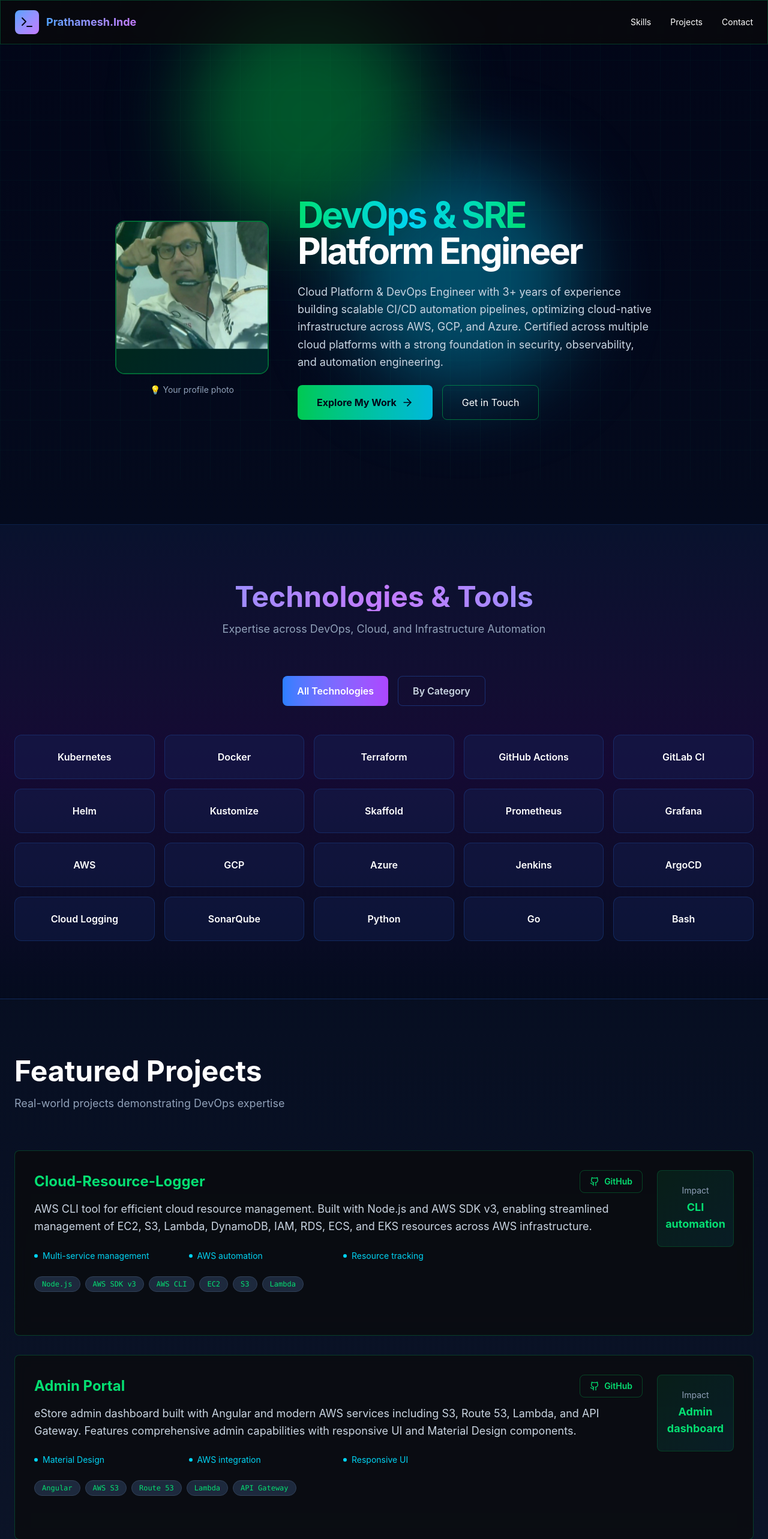
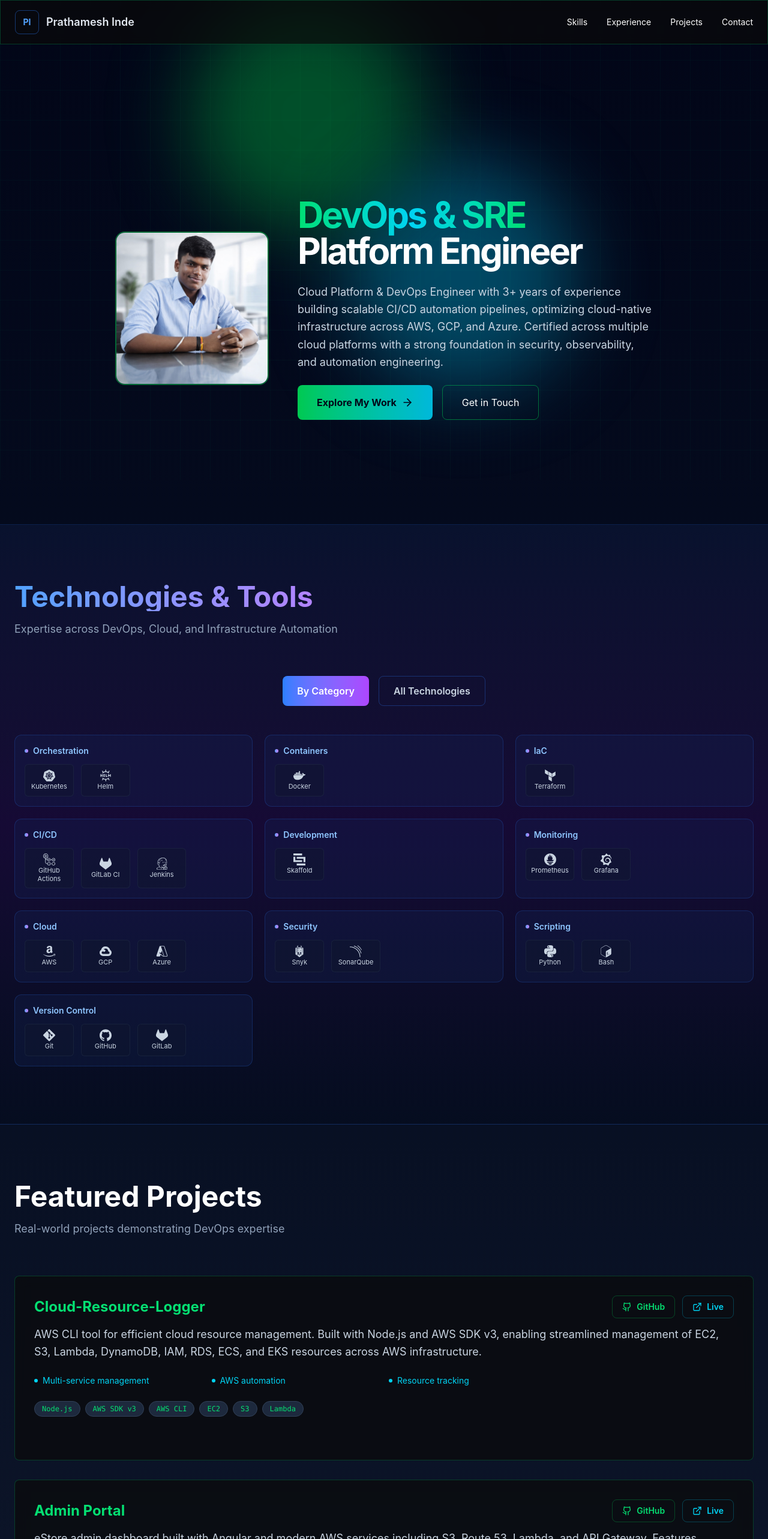
Before and after one commit to imInde09/devops-portfolio, a Next.js app: page / in a window 1280 px wide. Shown: the top 2566 px of the page at 60% size. Built offline with nearby package versions, Linux system fonts and the light colour scheme.

Commit message:
Code updates

```diff
--- a/package.json
+++ b/package.json
@@ -17,6 +17,7 @@
     "next": "16.1.1",
     "react": "19.2.3",
     "react-dom": "19.2.3",
+    "react-icons": "^5.5.0",
     "tailwind-merge": "^3.4.0"
   },
   "devDependencies": {
--- a/src/app/page.tsx
+++ b/src/app/page.tsx
@@ -9,6 +9,57 @@ import Certifications from "@/components/Certifications";
 import Experience from "@/components/Experience";
 import Contact from "@/components/Contact";
 import Footer from "@/components/Footer";
+import { IconType } from "react-icons";
+import {
+  SiKubernetes,
+  SiDocker,
+  SiTerraform,
+  SiGithubactions,
+  SiGitlab,
+  SiHelm,
+  SiSkaffold,
+  SiPrometheus,
+  SiGrafana,
+  SiAmazon,
+  SiGooglecloud,
+  SiJenkins,
+  SiSonarqube,
+  SiPython,
+  SiGnubash,
+  SiGit,
+  SiGithub,
+  SiSnyk,
+} from "react-icons/si";
+import { VscAzure } from "react-icons/vsc";
+
+interface TechTool {
+  name: string;
+  icon: IconType;
+  category: string;
+}
+
+const techTools: TechTool[] = [
+  { name: "Kubernetes", icon: SiKubernetes, category: "Orchestration" },
+  { name: "Docker", icon: SiDocker, category: "Containers" },
+  { name: "Terraform", icon: SiTerraform, category: "IaC" },
+  { name: "GitHub Actions", icon: SiGithubactions, category: "CI/CD" },
+  { name: "GitLab CI", icon: SiGitlab, category: "CI/CD" },
+  { name: "Helm", icon: SiHelm, category: "Orchestration" },
+  { name: "Skaffold", icon: SiSkaffold, category: "Development" },
+  { name: "Prometheus", icon: SiPrometheus, category: "Monitoring" },
+  { name: "Grafana", icon: SiGrafana, category: "Monitoring" },
+  { name: "AWS", icon: SiAmazon, category: "Cloud" },
+  { name: "GCP", icon: SiGooglecloud, category: "Cloud" },
+  { name: "Azure", icon: VscAzure, category: "Cloud" },
+  { name: "Jenkins", icon: SiJenkins, category: "CI/CD" },
+  { name: "Snyk", icon: SiSnyk, category: "Security" },
+  { name: "SonarQube", icon: SiSonarqube, category: "Security" },
+  { name: "Python", icon: SiPython, category: "Scripting" },
+  { name: "Bash", icon: SiGnubash, category: "Scripting" },
+  { name: "Git", icon: SiGit, category: "Version Control" },
+  { name: "GitHub", icon: SiGithub, category: "Version Control" },
+  { name: "GitLab", icon: SiGitlab, category: "Version Control" },
+];
 
 const bootLogs = [
   "$ initializing devops platform...",
@@ -26,57 +77,25 @@ const bootLogs = [
   "root@prathamesh:~# ",
 ];
 
-const techTools = [
-  { name: "Kubernetes", icon: "k8s", category: "Orchestration" },
-  { name: "Docker", icon: "docker", category: "Containers" },
-  { name: "Terraform", icon: "terraform", category: "IaC" },
-  { name: "GitHub Actions", icon: "github", category: "CI/CD" },
-  { name: "GitLab CI", icon: "gitlab", category: "CI/CD" },
-  { name: "Helm", icon: "helm", category: "Orchestration" },
-  { name: "Kustomize", icon: "kustomize", category: "Orchestration" },
-  { name: "Skaffold", icon: "skaffold", category: "Development" },
-  { name: "Prometheus", icon: "prometheus", category: "Monitoring" },
-  { name: "Grafana", icon: "grafana", category: "Monitoring" },
-  { name: "AWS", icon: "aws", category: "Cloud" },
-  { name: "GCP", icon: "gcp", category: "Cloud" },
-  { name: "Azure", icon: "azure", category: "Cloud" },
-  { name: "Jenkins", icon: "jenkins", category: "CI/CD" },
-  { name: "ArgoCD", icon: "argocd", category: "GitOps" },
-  { name: "Cloud Logging", icon: "logging", category: "Monitoring" },
-  { name: "SonarQube", icon: "sonarqube", category: "Security" },
-  { name: "Python", icon: "python", category: "Programming" },
-  { name: "Go", icon: "go", category: "Programming" },
-  { name: "Bash", icon: "bash", category: "Scripting" },
-];
-
 const projectsData = [
   {
     title: "Cloud-Resource-Logger",
     description:
       "AWS CLI tool for efficient cloud resource management. Built with Node.js and AWS SDK v3, enabling streamlined management of EC2, S3, Lambda, DynamoDB, IAM, RDS, ECS, and EKS resources across AWS infrastructure.",
-    impact: "CLI automation",
     technologies: ["Node.js", "AWS SDK v3", "AWS CLI", "EC2", "S3", "Lambda"],
     highlights: ["Multi-service management", "AWS automation", "Resource tracking"],
     github: "https://github.com/imInde09/Cloud-Resource-Logger",
+    live: "https://npmjs.com/package/cloud-resource-logger"
   },
   {
     title: "Admin Portal",
     description:
       "eStore admin dashboard built with Angular and modern AWS services including S3, Route 53, Lambda, and API Gateway. Features comprehensive admin capabilities with responsive UI and Material Design components.",
-    impact: "Admin dashboard",
     technologies: ["Angular", "AWS S3", "Route 53", "Lambda", "API Gateway"],
     highlights: ["Material Design", "AWS integration", "Responsive UI"],
     github: "https://github.com/imInde09/Admin-Portal",
-  },
-  {
-    title: "Portfolio Website",
-    description:
-      "Personal portfolio website built with HTML, CSS, JavaScript, and Bootstrap. Showcases projects, skills, and professional experience with a modern responsive design.",
-    impact: "Web design",
-    technologies: ["HTML", "CSS", "JavaScript", "Bootstrap"],
-    highlights: ["Responsive design", "Modern UI", "Portfolio showcase"],
-    github: "https://github.com/imInde09/Portfolio-Website",
-  },
+    live: "https://admin-portal.prathameshinde.site/"
+  }
 ];
 
 const certifications = [
@@ -86,7 +105,7 @@ const certifications = [
     year: "2024",
     expiresIn: "2026",
     color: "from-blue-500 to-cyan-500",
-    url: "https://verify.snowflakeu.com",
+    url: "https://achieve.snowflake.com/9d9e6bb5-09c1-4a6e-8eb4-704c32cb4844",
   },
   {
     title: "AWS Certified Cloud Practitioner",
@@ -94,7 +113,7 @@ const certifications = [
     year: "2024",
     expiresIn: "2027",
     color: "from-orange-500 to-yellow-500",
-    url: "https://www.credly.com/badges/your-aws-badge-id",
+    url: "https://www.credly.com/badges/2394e3f8-aac2-4052-87e0-97a32761d600/public_url",
   },
   {
     title: "Google Cloud Certified Associate Cloud Engineer",
@@ -102,7 +121,7 @@ const certifications = [
     year: "2023",
     expiresIn: "2026",
     color: "from-red-500 to-orange-500",
-    url: "https://www.credential.net/your-google-cloud-badge",
+    url: "https://google.accredible.com/13f031af-b785-4224-bf86-0c7cccfd91c1?key=258dfc25da7a8b5c117f1e75c8892989ddc8cac9b8d635b0cd697a2fdb6497a5",
   },
   {
     title: "Oracle Cloud Infrastructure Certified Foundations Associate",
@@ -110,7 +129,7 @@ const certifications = [
     year: "2023",
     expiresIn: "2025",
     color: "from-red-600 to-red-500",
-    url: "https://www.credly.com/badges/your-oracle-badge-id",
+    url: "https://catalog-education.oracle.com/pls/certview/sharebadge?id=E22C8AD1BAAA1C8F52DB691B64BEC43C8359B5F638AA852BF3DA3C80FAA7393F",
   },
   {
     title: "Oracle Cloud Infrastructure AI Certified Foundations Associate",
@@ -118,14 +137,14 @@ const certifications = [
     year: "2023",
     expiresIn: "2025",
     color: "from-yellow-500 to-orange-500",
-    url: "https://www.credly.com/badges/your-oracle-ai-badge-id",
+    url: "https://catalog-education.oracle.com/pls/certview/sharebadge?id=17B223F1C7E0DFBF8048E42974ABCC5D547471B9AC74C350BF0E2E31E59C7769",
   },
   {
     title: "Microsoft Certified: Azure Fundamentals",
     issuer: "Microsoft",
     year: "2024",
     color: "from-blue-600 to-blue-400",
-    url: "https://learn.microsoft.com/en-us/users/prathameshomprakashinde-9834/credentials/b415794285445557",
+    url: "https://learn.microsoft.com/api/credentials/share/en-us/PrathameshInde-9413/C1BB57EDE2B5A404?sharingId=D722D9B34493F72F",
   },
   {
     title: "GitHub Foundations",
@@ -133,7 +152,7 @@ const certifications = [
     year: "2024",
     expiresIn: "2027",
     color: "from-gray-700 to-gray-900",
-    url: "https://www.credly.com/badges/your-github-badge-id",
+    url: "https://www.credly.com/badges/4c9abc5c-8718-4d51-bb18-3860b6606a31/linked_in_profile",
   },
 ];
 
@@ -196,7 +215,6 @@ const experiences = [
 export default function Home() {
   const [visibleLogs, setVisibleLogs] = useState<string[]>([]);
   const [showHero, setShowHero] = useState(false);
-  const [showTechCategory, setShowTechCategory] = useState(false);
 
   useEffect(() => {
     let index = 0;
@@ -224,10 +242,10 @@ export default function Home() {
 
       <Header />
       <Hero visibleLogs={visibleLogs} showHero={showHero} />
-      <Skills techTools={techTools} showTechCategory={showTechCategory} setShowTechCategory={setShowTechCategory} />
+      <Skills techTools={techTools} />
       <Projects projectsData={projectsData} />
-      <Certifications certifications={certifications} />
       <Experience experiences={experiences} />
+       <Certifications certifications={certifications} />
       <Contact />
       <Footer />
     </div>
--- a/src/components/Experience.tsx
+++ b/src/components/Experience.tsx
@@ -15,10 +15,11 @@ interface ExperienceProps {
 
 export default function Experience({ experiences }: ExperienceProps) {
   return (
-    <section className="relative py-24 px-6 bg-gradient-to-b from-slate-950/30 to-blue-950/30 border-y border-blue-500/20">
-      <div className="max-w-4xl mx-auto">
+    <section id="experience" className="relative py-24 px-6 bg-gradient-to-b from-purple-950/30 to-blue-950/30 border-y border-blue-500/20">
+      <div className="max-w-7xl mx-auto">
         <div className="mb-16">
           <h2 className="text-5xl font-bold mb-4 bg-gradient-to-r from-blue-400 to-purple-400 bg-clip-text text-transparent">Professional Journey</h2>
+            <p className="text-slate-400 text-lg">A glimpse into my career progression and key milestones</p>
         </div>
 
         <div className="space-y-8 relative">
--- a/src/components/Footer.tsx
+++ b/src/components/Footer.tsx
@@ -4,7 +4,7 @@ export default function Footer() {
   return (
     <footer className="relative border-t border-green-500/10 py-8 px-6">
       <div className="max-w-7xl mx-auto flex items-center justify-between text-sm text-slate-500">
-        <p>© 2024 Prathamesh Inde. All rights reserved.</p>
+        <p>© 2026 Prathamesh Inde. All rights reserved.</p>
         <p className="font-mono">
           status: <span className="text-green-400">operational</span>
         </p>
--- a/src/components/Header.tsx
+++ b/src/components/Header.tsx
@@ -6,15 +6,34 @@ export default function Header() {
     return (
         <nav className="relative border-b border-blue-500/20 glass backdrop-blur-md sticky top-0 z-50">
             <div className="max-w-7xl mx-auto px-6 py-4 flex items-center justify-between">
-        <div className="flex items-center gap-3">
-          <div className="w-10 h-10 rounded-lg bg-gradient-to-br from-blue-400 to-purple-400 flex items-center justify-center">
-            <Terminal className="w-6 h-6 text-slate-950" />
+                <div className="flex items-center gap-3 group cursor-pointer">
+                    {/* Logo box */}
+                    <div className="w-10 h-10 rounded-lg border border-blue-500/40 flex items-center justify-center
+                  transition-all duration-300
+                  group-hover:border-blue-400
+                  group-hover:shadow-lg group-hover:shadow-blue-500/40">
+                        <span className="font-bold text-sm text-blue-400
+                     transition-colors duration-300
+                     group-hover:text-blue-300">
+                            PI
+                        </span>
                     </div>
-          <span className="font-bold text-lg bg-gradient-to-r from-blue-400 to-purple-400 bg-clip-text text-transparent">Prathamesh.Inde</span>
+
+                    {/* Name */}
+                    <span className="font-semibold text-lg text-slate-200
+                   transition-all duration-300
+                   group-hover:text-white">
+                        Prathamesh Inde
+                    </span>
                 </div>
+
+
                 <div className="flex items-center gap-8">
-          <a href="#expertise" className="text-sm hover:text-blue-400 transition">
+                    <a href="#skills" className="text-sm hover:text-blue-400 transition">
                         Skills
+                    </a>
+                    <a href="#experience" className="text-sm hover:text-blue-400 transition">
+                        Experience
                     </a>
                     <a href="#projects" className="text-sm hover:text-blue-400 transition">
                         Projects
--- a/src/components/Hero.tsx
+++ b/src/components/Hero.tsx
@@ -31,7 +31,7 @@ export default function Hero({ visibleLogs, showHero }: HeroProps) {
               {/* Profile Image */}
               <div className="flex-shrink-0">
                 <div className="relative w-48 h-48 md:w-64 md:h-64 rounded-2xl overflow-hidden border-2 border-green-500/50 group hover:border-green-400 transition-all duration-300">
-                  <div className="absolute inset-0 bg-gradient-to-br from-green-500/20 to-cyan-500/20 z-10 pointer-events-none" />
+                  <div className="absolute inset-0 bg-gradient-to-br z-10 pointer-events-none" />
                   <Image
                     src="/profile.jpg"
                     alt="Prathamesh Inde"
@@ -42,9 +42,6 @@ export default function Hero({ visibleLogs, showHero }: HeroProps) {
                     quality={95}
                   />
                 </div>
-                <p className="text-center mt-4 text-sm text-slate-400">
-                  💡 Your profile photo
-                </p>
               </div>
 
               {/* Text Content */}
@@ -64,7 +61,7 @@ export default function Hero({ visibleLogs, showHero }: HeroProps) {
 
                 <div className="flex flex-col sm:flex-row gap-4 pt-6">
                   <a
-                    href="#projects"
+                    href="#experience"
                     className="inline-flex items-center justify-center gap-2 px-8 py-4 bg-gradient-to-r from-green-500 to-cyan-500 text-slate-950 font-bold rounded-lg hover:shadow-lg hover:shadow-green-500/50 transition-all duration-300"
                   >
                     Explore My Work <ArrowRight className="w-5 h-5" />
--- a/src/components/Projects.tsx
+++ b/src/components/Projects.tsx
@@ -1,14 +1,15 @@
 "use client";
 
-import { Github } from "lucide-react";
+import { GithubIcon, ExternalLink } from "lucide-react";
+
 
 interface Project {
     title: string;
     description: string;
-  impact: string;
     technologies: string[];
     highlights: string[];
-  github: string;
+    github?: string;
+    live?: string;
 }
 
 interface ProjectsProps {
@@ -34,17 +35,31 @@ export default function Projects({ projectsData }: ProjectsProps) {
                                 <div className="flex-1">
                                     <div className="flex items-center justify-between mb-3">
                                         <h3 className="text-2xl font-bold text-green-400">{project.title}</h3>
+                                        <div className="flex items-center gap-3">
                                             {project.github && (
                                                 <a
                                                     href={project.github}
                                                     target="_blank"
                                                     rel="noopener noreferrer"
-                        className="flex items-center justify-center gap-2 px-4 py-2 rounded-lg border border-green-500/30 text-green-400 hover:border-green-500 hover:bg-green-500/10 transition-all duration-300"
+                                                    className="flex items-center gap-2 px-4 py-2 rounded-lg border border-green-500/30 text-green-400 hover:border-green-500 hover:bg-green-500/10 transition-all duration-300"
                                                 >
-                        <Github className="w-4 h-4" />
+                                                    <GithubIcon className="w-4 h-4" />
                                                     <span className="text-sm font-semibold">GitHub</span>
                                                 </a>
                                             )}
+
+                                            {project.live && (
+                                                <a
+                                                    href={project.live}
+                                                    target="_blank"
+                                                    rel="noopener noreferrer"
+                                                    className="flex items-center gap-2 px-4 py-2 rounded-lg border border-cyan-500/30 text-cyan-400 hover:border-cyan-500 hover:bg-cyan-500/10 transition-all duration-300"
+                                                >
+                                                    <ExternalLink className="w-4 h-4" />
+                                                    <span className="text-sm font-semibold">Live</span>
+                                                </a>
+                                            )}
+                                        </div>
                                     </div>
                                     <p className="text-slate-300 text-lg mb-6 leading-relaxed">{project.description}</p>
 
@@ -69,12 +84,6 @@ export default function Projects({ projectsData }: ProjectsProps) {
                                     </div>
                                 </div>
 
-                <div className="ml-6 hidden md:flex items-center justify-center w-32 h-32 rounded-lg bg-gradient-to-br from-green-500/10 to-cyan-500/10 border border-green-500/20">
-                  <div className="text-center">
-                    <div className="text-sm text-slate-400 mb-1">Impact</div>
-                    <div className="text-lg font-bold text-green-400">{project.impact}</div>
-                  </div>
-                </div>
                             </div>
                         </div>
                     ))}
--- a/src/components/Skills.tsx
+++ b/src/components/Skills.tsx
@@ -1,23 +1,26 @@
 "use client";
+
+import { useState } from "react";
+import { IconType } from "react-icons/lib";
 
 interface TechTool {
   name: string;
-  icon: string;
+  icon: IconType;
   category: string;
 }
 
 interface SkillsProps {
   techTools: TechTool[];
-  showTechCategory: boolean;
-  setShowTechCategory: (value: boolean) => void;
 }
 
-export default function Skills({
-  techTools,
-  showTechCategory,
-  setShowTechCategory,
-}: SkillsProps) {
-  const categories = Array.from(new Set(techTools.map((t) => t.category)));
+/* ---------------- COMPONENT ---------------- */
+
+export default function Skills({ techTools }: SkillsProps) {
+    const [showTechCategory, setShowTechCategory] = useState(true);
+
+    const categories = Array.from(
+        new Set(techTools.map((tool) => tool.category))
+    );
 
     return (
         <section
@@ -26,7 +29,7 @@ export default function Skills({
         >
             <div className="max-w-7xl mx-auto">
                 {/* Header */}
-        <div className="mb-16 text-center">
+                <div className="mb-16">
                     <h2 className="text-5xl font-bold mb-4 bg-gradient-to-r from-blue-400 via-purple-400 to-blue-400 bg-clip-text text-transparent">
                         Technologies & Tools
                     </h2>
@@ -35,12 +38,21 @@ export default function Skills({
                     </p>
                 </div>
 
-        {/* Toggle Buttons */}
+                {/* Toggle */}
                 <div className="flex justify-center gap-4 mb-12">
                     <button
+                        onClick={() => setShowTechCategory(true)}
+                        className={`px-6 py-3 rounded-lg font-semibold transition-all ${showTechCategory
+                                ? "bg-gradient-to-r from-blue-500 to-purple-500 text-white"
+                                : "border border-blue-500/30 text-slate-300"
+                            }`}
+                    >
+                        By Category
+                    </button>
+
+                    <button
                         onClick={() => setShowTechCategory(false)}
-            className={`px-6 py-3 rounded-lg font-semibold transition-all ${
-              !showTechCategory
+                        className={`px-6 py-3 rounded-lg font-semibold transition-all ${!showTechCategory
                                 ? "bg-gradient-to-r from-blue-500 to-purple-500 text-white"
                                 : "border border-blue-500/30 text-slate-300"
                             }`}
@@ -48,27 +60,18 @@ export default function Skills({
                         All Technologies
                     </button>
 
-          <button
-            onClick={() => setShowTechCategory(true)}
-            className={`px-6 py-3 rounded-lg font-semibold transition-all ${
-              showTechCategory
-                ? "bg-gradient-to-r from-blue-500 to-purple-500 text-white"
-                : "border border-blue-500/30 text-slate-300"
-            }`}
-          >
-            By Category
-          </button>
                 </div>
 
-        {/* ALL TECHNOLOGIES GRID */}
+                {/* ALL TECHNOLOGIES */}
                 {!showTechCategory && (
-          <div className="grid grid-cols-2 sm:grid-cols-3 md:grid-cols-4 lg:grid-cols-5 gap-4">
+                    <div className="grid grid-cols-2 sm:grid-cols-3 md:grid-cols-4 lg:grid-cols-5 gap-5">
                         {techTools.map((tool, idx) => (
                             <div
                                 key={idx}
-                className="rounded-xl p-6 bg-blue-950/40 border border-blue-500/20 text-center"
+                                className="group rounded-xl p-5 bg-blue-950/40 border border-blue-500/20 text-center hover:scale-105 transition"
                             >
-                <p className="font-semibold text-white">{tool.name}</p>
+                                <tool.icon className="mx-auto mb-3 h-9 w-9 text-blue-400 group-hover:text-purple-400 transition" />
+                                <p className="font-semibold text-sm text-white">{tool.name}</p>
                             </div>
                         ))}
                     </div>
@@ -76,24 +79,33 @@ export default function Skills({
 
                 {/* BY CATEGORY */}
                 {showTechCategory && (
-          <div className="space-y-16">
+                    <div className="grid grid-cols-1 md:grid-cols-2 lg:grid-cols-3 gap-5">
                         {categories.map((category) => (
-              <div key={category}>
-                <h3 className="text-2xl font-bold text-blue-300 mb-4">
+                            <div
+                                key={category}
+                                className="rounded-xl border border-blue-500/20 bg-blue-950/30 p-4"
+                            >
+                                {/* Category header */}
+                                <div className="mb-3 flex items-center gap-2">
+                                    <span className="h-1.5 w-1.5 rounded-full bg-gradient-to-r from-blue-400 to-purple-400" />
+                                    <h3 className="text-sm font-semibold text-blue-300">
                                         {category}
                                     </h3>
+                                </div>
 
-                <div className="flex gap-4 overflow-x-auto pb-4">
+                                {/* Tools grid – compact */}
+                                <div className="grid grid-cols-3 sm:grid-cols-4 gap-3">
                                     {techTools
-                    .filter((t) => t.category === category)
+                                        .filter((tool) => tool.category === category)
                                         .map((tool, idx) => (
                                             <div
                                                 key={idx}
-                        className="min-w-[140px] rounded-lg p-4 bg-purple-950/40 border border-purple-500/20 text-center"
+                                                className="group flex flex-col items-center justify-center rounded-md p-2 bg-slate-900/40 border border-slate-700/30 hover:border-blue-400/50 transition"
                                             >
-                        <p className="text-white text-sm font-semibold">
+                                                <tool.icon className="h-5 w-5 text-slate-300 group-hover:text-blue-400 transition" />
+                                                <span className="mt-0.5 text-[11px] text-slate-300 text-center leading-tight">
                                                     {tool.name}
-                        </p>
+                                                </span>
                                             </div>
                                         ))}
                                 </div>
@@ -101,6 +113,7 @@ export default function Skills({
                         ))}
                     </div>
                 )}
+
             </div>
         </section>
     );
```
Also changed, not shown: src/components/Contact.tsx (+18 -6 lines), public/profile.jpg, 1 other file (tests, documents, lock files or other folders). Lines whose indentation alone changed are shown as unchanged.
